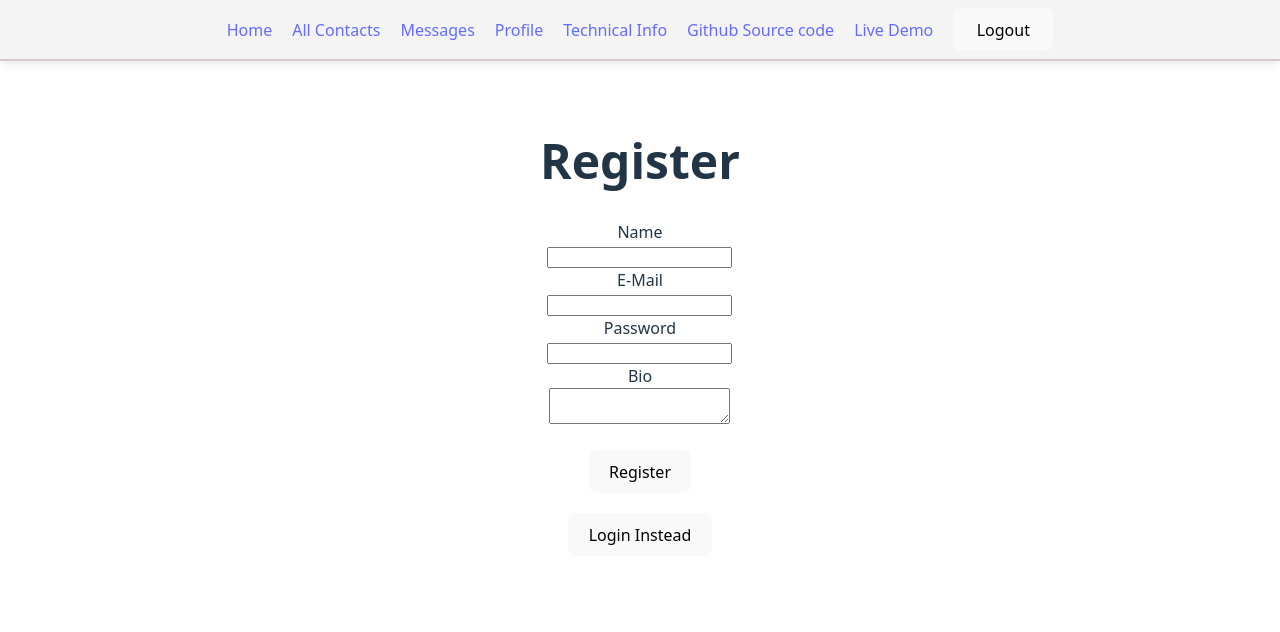
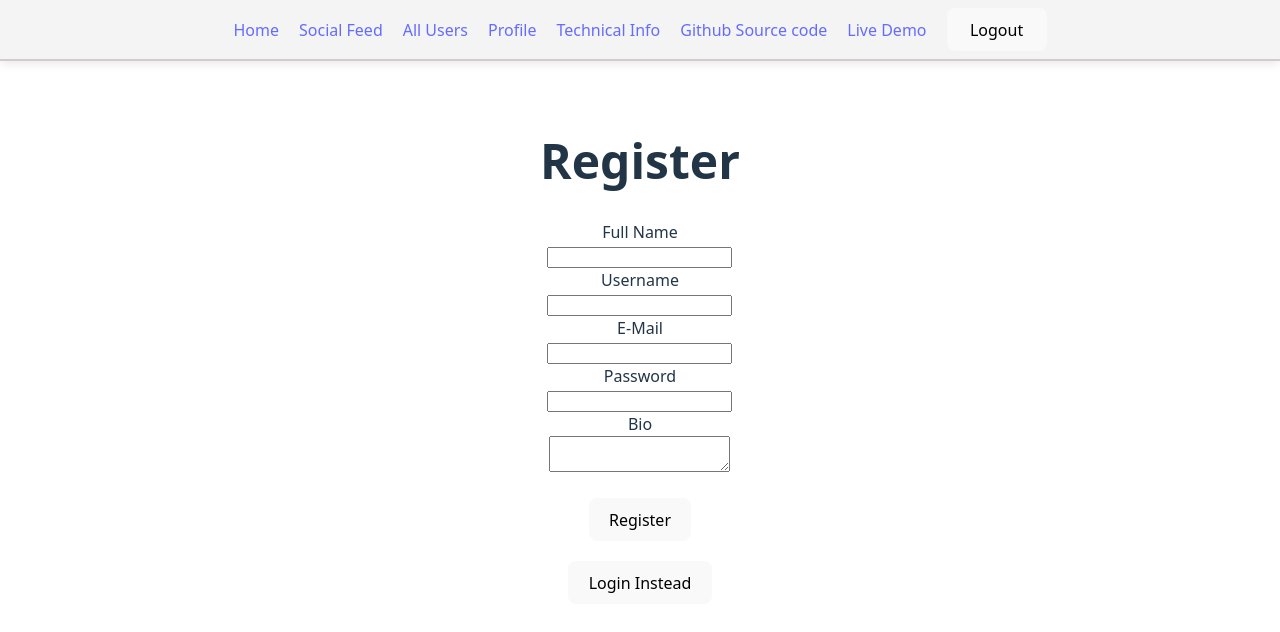
Before and after one commit to amaldevelops/social-circle-app, a React (Vite) app in the folder frontend/: page /social-circle-app/register in a window 1280 px wide. Shown: the top 632 px of the page. Built offline with nearby package versions, Linux system fonts and the light colour scheme.

Commit message:
Update to register component

```diff
--- a/frontend/src/ApiQueries.js
+++ b/frontend/src/ApiQueries.js
@@ -2,17 +2,14 @@ const apiURL = import.meta.env.VITE_API_URL;
 
 async function ApiLogin(formData) {
   try {
-    let response = await fetch(
-      `${apiURL}/social-circle-api/v1/login`,
-      {
+    let response = await fetch(`${apiURL}/social-circle-api/v1/login`, {
       method: "POST",
       headers: { "Content-Type": "application/json" },
       body: JSON.stringify({
         email: formData.email,
         password: formData.password,
       }),
-      }
-    );
+    });
     if (!response.ok) {
       throw new Error(`HTTP Error!`);
     }
@@ -28,19 +25,17 @@ async function ApiRegister(formData) {
   try {
     console.log(formData);
 
-    let response = await fetch(
-      `${apiURL}/social-circle-app/v1/register`,
-      {
+    let response = await fetch(`${apiURL}/social-circle-api/v1/register`, {
       method: "POST",
       headers: { "Content-Type": "application/json" },
       body: JSON.stringify({
-          name: formData.name,
+        fullName: formData.fullName,
+        userName: formData.userName,
         email: formData.email,
         password: formData.password,
         bio: formData.bio,
       }),
-      }
-    );
+    });
     const ApiResponse = await response.json();
     console.log(ApiResponse);
   } catch (error) {
--- a/frontend/src/components/MenuBar.jsx
+++ b/frontend/src/components/MenuBar.jsx
@@ -13,8 +13,8 @@ function MenuBar() {
     <>
       <div className="menuBar">
         <Link to="/social-circle-app">Home</Link>
-        <Link to="/social-circle-app/contacts">All Contacts</Link>
-        <Link to="/social-circle-app/messages">Messages</Link>
+        <Link to="/social-circle-app/socialfeed">Social Feed</Link>
+        <Link to="/social-circle-app/contacts">All Users</Link>
         <Link to="/social-circle-app/profile">Profile</Link>
         <Link to="/social-circle-app/projectinfo">Technical Info</Link>
 
--- a/frontend/src/components/Register.jsx
+++ b/frontend/src/components/Register.jsx
@@ -5,7 +5,8 @@ import { ApiRegister } from "../ApiQueries.js";
 function Register() {
   const Navigate = useNavigate();
   const [formData, setFormData] = useState({
-    name: "",
+    fullName: "",
+    userName: "",
     email: "",
     password: "",
     bio: "",
@@ -21,13 +22,13 @@ function Register() {
     <div>
       <h1>Register</h1>
       <form onSubmit={handleSubmit}>
-        <label htmlFor="name">Name</label>
+        <label htmlFor="fullName">Full Name</label>
         <br />
         <input
-          name="name"
-          id="name"
+          name="fullName"
+          id="fullName"
           type="text"
-          value={formData.name}
+          value={formData.fullName}
           onChange={(event) => {
             setFormData({
               ...formData,
@@ -37,6 +38,24 @@ function Register() {
           required
         ></input>
         <br />
+
+        <label htmlFor="userName">Username</label>
+        <br />
+        <input
+          name="userName"
+          id="userName"
+          type="text"
+          value={formData.userName}
+          onChange={(event) => {
+            setFormData({
+              ...formData,
+              [event.target.name]: event.target.value,
+            });
+          }}
+          required
+        ></input>
+        <br />
+
         <label htmlFor="email">E-Mail</label>
         <br />
         <input
--- a/frontend/src/routes.jsx
+++ b/frontend/src/routes.jsx
@@ -45,7 +45,7 @@ const routes = [
         errorElement: <ErrorPage />,
       },
       {
-        path: "/social-circle-app/messages",
+        path: "/social-circle-app/socialfeed",
         element: <UserMessages />,
         errorElement: <ErrorPage />,
       },
```
Lines whose indentation alone changed are shown as unchanged.
